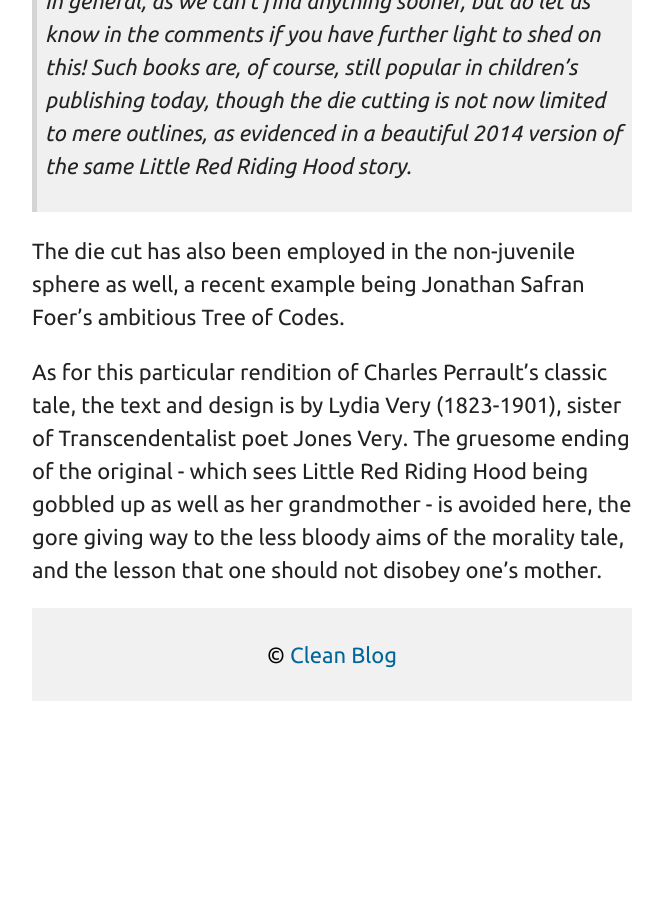
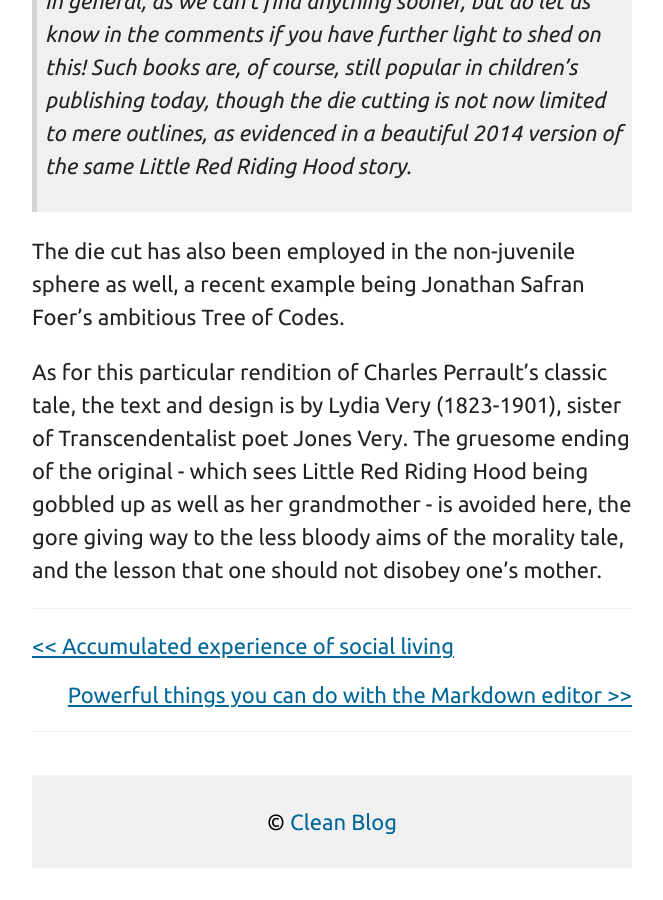
Before and after one commit to sumeetmathpati/clean-blog, a Jekyll site: the page built from _posts/2018-06-12-first-mass-produced.md, in a window 1280 px wide and 900 px high, scrolled down 1200 px. Shown: the whole window, without its empty margins (308-971 px from the left). Built offline with Jekyll 4.4.1, drawn with Linux system fonts in a browser that asks for light colours; before the commit the page ends 1933 px from its top, so only the background shows below that.

Commit message:
added next and prev to the post

```diff
--- a/Gemfile
+++ b/Gemfile
@@ -18,6 +18,7 @@ group :jekyll_plugins do
   gem "jekyll-feed", "~> 0.12"
   gem 'jekyll-sitemap'
   gem 'jekyll-toc'
+  gem "jekyll-paginate"
 end
 
 # Windows and JRuby does not include zoneinfo files, so bundle the tzinfo-data gem
--- a/_config.yml
+++ b/_config.yml
@@ -2,8 +2,8 @@ title: Clean Blog
 email: sumeet.mathpati@gmail.com
 description: >- # this means to ignore newlines until "baseurl:"
   A simple and minimal jekyll theme.
-baseurl: "/clean-blog" # the subpath of your site, e.g. /blog
-url: "https://sumeetmathpati.github.io/clean-blog" # the base hostname & protocol for your site, e.g. http://example.com
+baseurl: "" # the subpath of your site, e.g. /blog
+url: "" # the base hostname & protocol for your site, e.g. http://example.com
 
 # Personal information
 first_name: Jane
@@ -27,6 +27,10 @@ include: ["_pages"]
 favicon: "./logo.png" # relative path to site's favicon
 goat_counter: "" # put your GoatCounter name if you want to use GoatCounter analytics
 
+# Pagination
+# paginate: 9
+# paginate_path: /page:num/
+
 # Build settings
 theme: minima
 plugins:
@@ -34,6 +38,7 @@ plugins:
   - jekyll-seo-tag
   - jekyll-sitemap
   - jekyll-toc
+  - jekyll-paginate
 
 markdown: kramdown
 
--- a/_layouts/home.html
+++ b/_layouts/home.html
@@ -2,5 +2,4 @@
 layout: default
 ---
 
-
 {{ content }}
--- a/_layouts/post.html
+++ b/_layouts/post.html
@@ -25,3 +25,26 @@ layout: default
 {% endif %}
 
 {{ content }}
+
+<hr>
+
+<div class="pagination w3-center ">
+    <div class="w3-row">
+        {% if page.previous.url %}
+        <a href="{{ site.baseurl }}{{ page.previous.url }}"
+            class="w3-left w3-margin-bottom">
+            &lt;&lt; {{ page.previous.title }}
+        </a>
+
+        {% endif %}
+        {% if page.next.url %}
+        <a href="{{ site.baseurl }}{{ page.next.url }}"
+            class="w3-right">{{ page.next.title }} &gt;&gt;</a>
+        {% endif %}
+    </div>
+
+</div>
+
+<hr>
+
+<br>
```
Also changed, not shown: Gemfile.lock.
